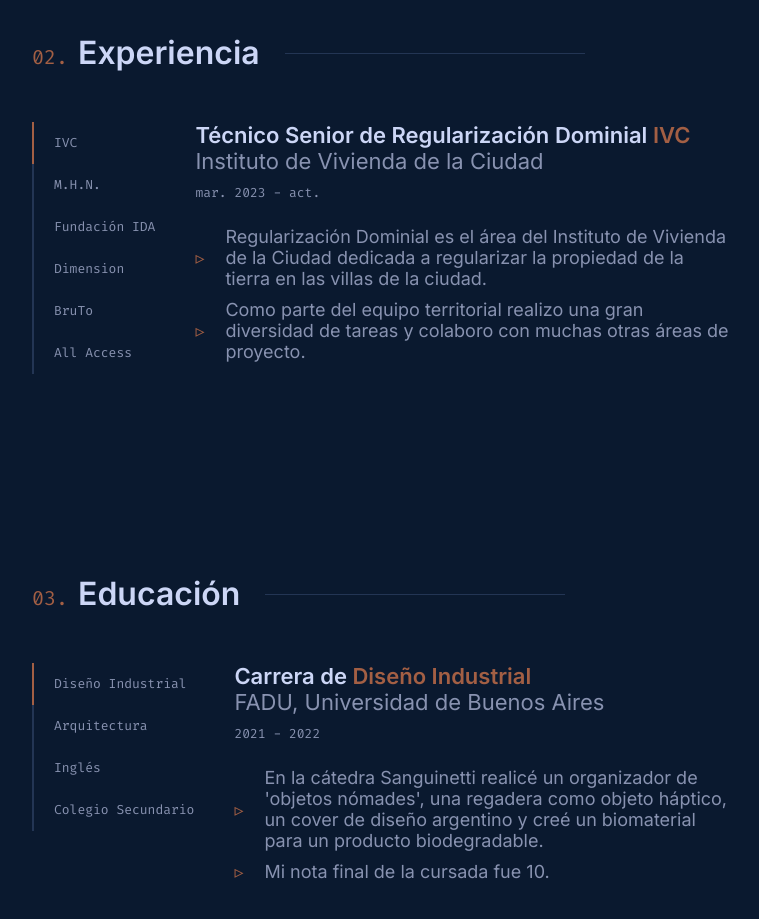
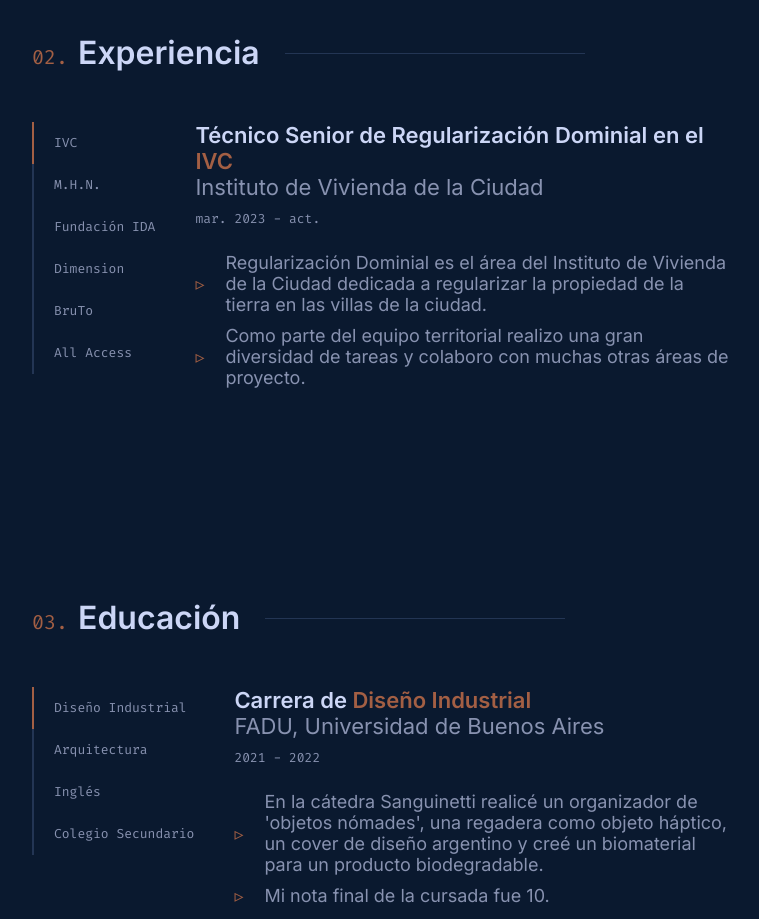
Before and after one commit to SebaQuiros/Portfolio, an Angular app: page /main in a window 1280 px wide. Shown: the part 1600-2519 px from the top of the page, without its empty margins (258-1017 px from the left). Built offline with nearby package versions, Linux system fonts and the light colour scheme; no server answers.

Commit message:
Update experience-data.ts

```diff
--- a/src/app/data/experience-data.ts
+++ b/src/app/data/experience-data.ts
@@ -4,7 +4,7 @@ export const EXPERIENCES: Experience[] = [
   {
     id: 6,
     button: 'IVC',
-    occupation: 'Técnico Senior de Regularización Dominial',
+    occupation: 'Técnico Senior de Regularización Dominial en el',
     title: 'IVC',
     link: 'https://vivienda.buenosaires.gob.ar/#top',
     subtitle: 'Instituto de Vivienda de la Ciudad',
```
